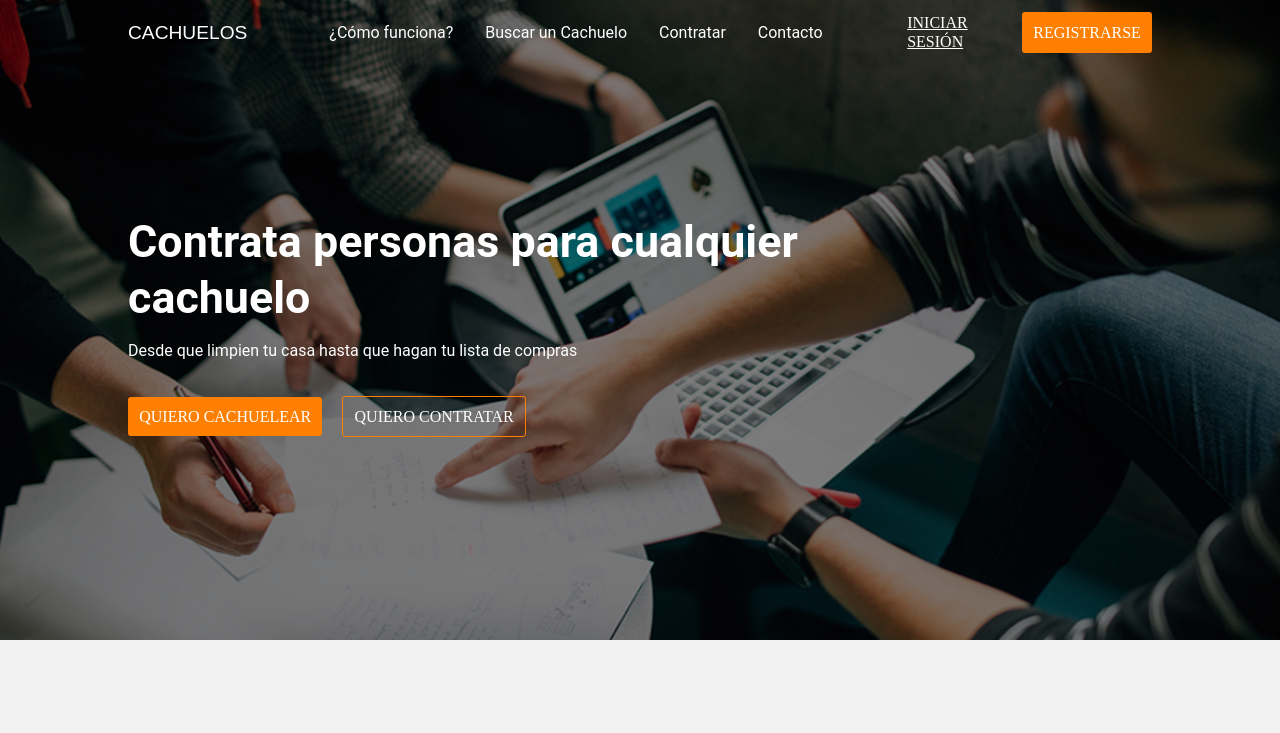
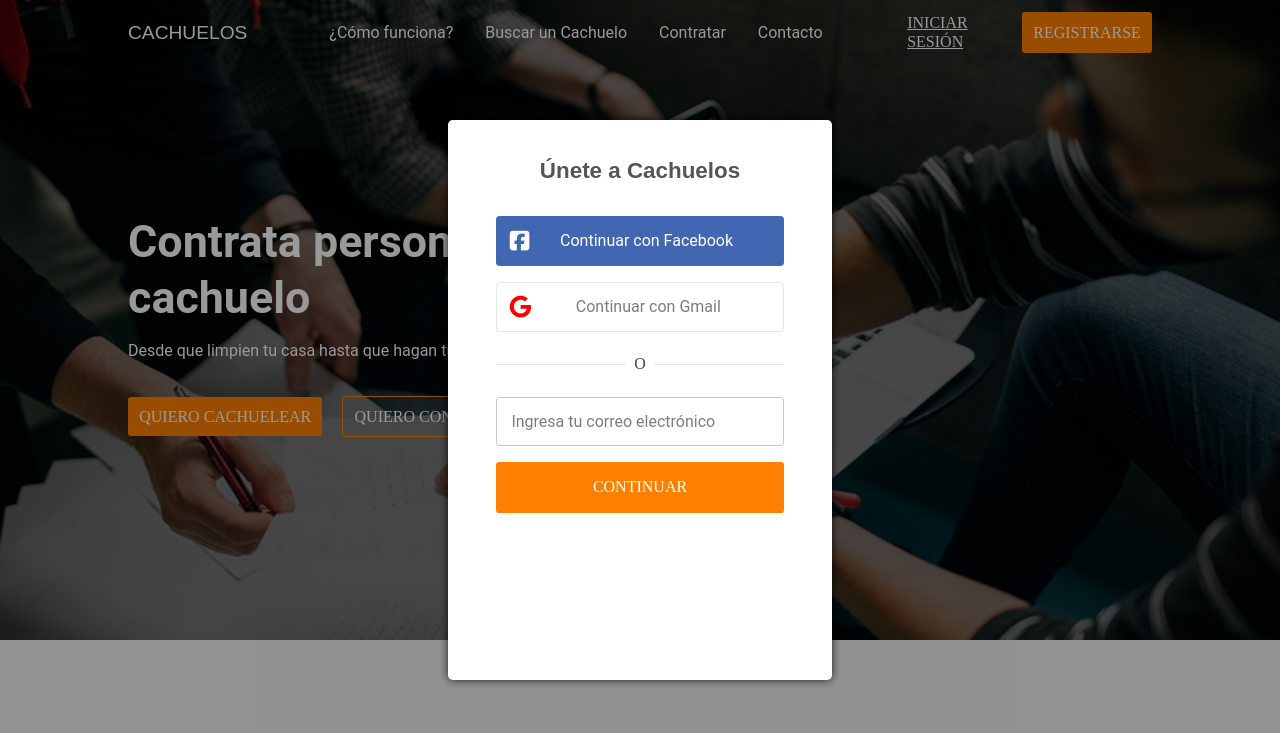
Before and after one commit to Team-iDev/Cachuelos, a plain HTML site: page index.html in a window 1280 px wide. Shown: the top 733 px of the page. Drawn offline with Linux system fonts and the light colour scheme.

Commit message:
finishing register

```diff
--- a/css/main.css
+++ b/css/main.css
@@ -15,10 +15,54 @@ body {
 .button {
   text-transform: uppercase;
   font-family: "Oswald";
+  border-radius: 3px;
   color:white;
-  border-radius: 3px;
   text-decoration: none;
   padding: 0.7rem;
+}
+.icon-facebook2:before {
+  content: "\ea91";
+}
+.icon-google:before {
+  content: "\ea88";
+}
+.gmail{
+  border:1px solid #e4e5e7;
+  color:#7a7d85;
+}
+.gmail:hover{
+  background-color:#fafafa;
+}
+.gmail i{
+  color:red;
+}
+.facebook{
+  background-color:#4267b2;
+  color:white;
+  border: 1px solid #4267b2;
+}
+.facebook:hover{
+  opacity: .9;
+}
+.buttonSocialMedia{
+  display: block;
+  border-radius: .2rem;
+  width: 100%;
+  margin-bottom: 1rem;
+  padding: .8rem;
+  text-decoration: none;
+  display: flex;
+  flex-flow: row;
+  justify-content: left;
+  align-items: center;
+}
+.buttonSocialMedia p{
+  margin:0;
+  justify-content: center;
+  width: 90%;
+}
+.buttonSocialMedia i{
+  font-size: 1.4rem;
 }
 .orange:hover {
   background-color: rgba(255,128,0,0.8);
@@ -215,3 +259,61 @@ footer p{
   text-align: center;
   font-family: "Roboto",sans-serif;
 }
+/*Register*/
+section.register{
+  background-color: rgba(0,0,0,0.4);
+  width:100%;
+  height: 100vh;
+  position: fixed;
+  top:0;
+  left:0;
+  display: flex;
+  justify-content: center;
+  align-items: center;
+}
+section.register div.boxRegister{
+  background-color:white;
+  width: 30%;
+  height: 70%;
+  text-align: center;
+  padding: 1rem 3rem;
+  border-radius:.3rem;
+  box-shadow: 0 0 8px rgba(0,0,0,.8);
+}
+section.register div.boxRegister h3{
+ font-family: "Oswald",sans-serif;
+ color:#555;
+ font-size: 1.4rem;
+ margin-bottom: 2rem;
+}
+.divider{
+  border-bottom: 1px solid #e4e5e7;
+  margin:2rem 0;
+  position: relative;
+  display: flex;
+  justify-content: center;
+}
+.divider span{
+  color:#404145;
+  background-color: white;
+  position: absolute;
+  display: block;
+  top:-.6rem;
+   padding-left: .5rem;
+  padding-right: .5rem;
+}
+section.register input[type="email"]{
+  width: 100%;
+  padding: .9rem;
+  border: 1px solid #c5c6c9;
+  border-radius: .2rem;
+  margin-bottom: 1rem;
+}
+section.register input[type="email"]::placeholder{
+  color:#7a7d85;
+  font-family: "Roboto",sans-serif;
+}
+section.register a.button{
+  display: block;
+  padding: 1rem 0;
+}
--- a/index.html
+++ b/index.html
@@ -43,6 +43,18 @@
         <a href="#" class="button transparent">Quiero Contratar</a>
       </div>
     </section>
+    <section class="register">
+      <div class="boxRegister">
+        <h3>Únete a Cachuelos</h3>
+        <a class="buttonSocialMedia facebook" href="#"><i class="fab fa-facebook-square"></i><p>Continuar con Facebook</p></a>
+        <a class="buttonSocialMedia gmail" href="#"><i class="fab fa-google"></i><p>Continuar con Gmail</p></a>
+        <div class="divider">
+        <span>O</span>
+        </div>
+        <input type="email" placeholder="Ingresa tu correo electrónico">
+        <a class="button orange" href="#">Continuar</a>
+      </div>
+    </section>
     <section class="about">
       <div class="boxInfoAbout container">
         <div class="boxAboutText">
@@ -75,6 +87,7 @@
     </div>
   </footer>
 </div>
+  <script src="https://kit.fontawesome.com/ffabdb3b39.js" crossorigin="anonymous"></script>
   <script src="js/vendor/modernizr-3.7.1.min.js"></script>
   <script src="js/main.js"></script>
   <script>
```
Also changed, not shown: img/googlelogo.svg (added).
